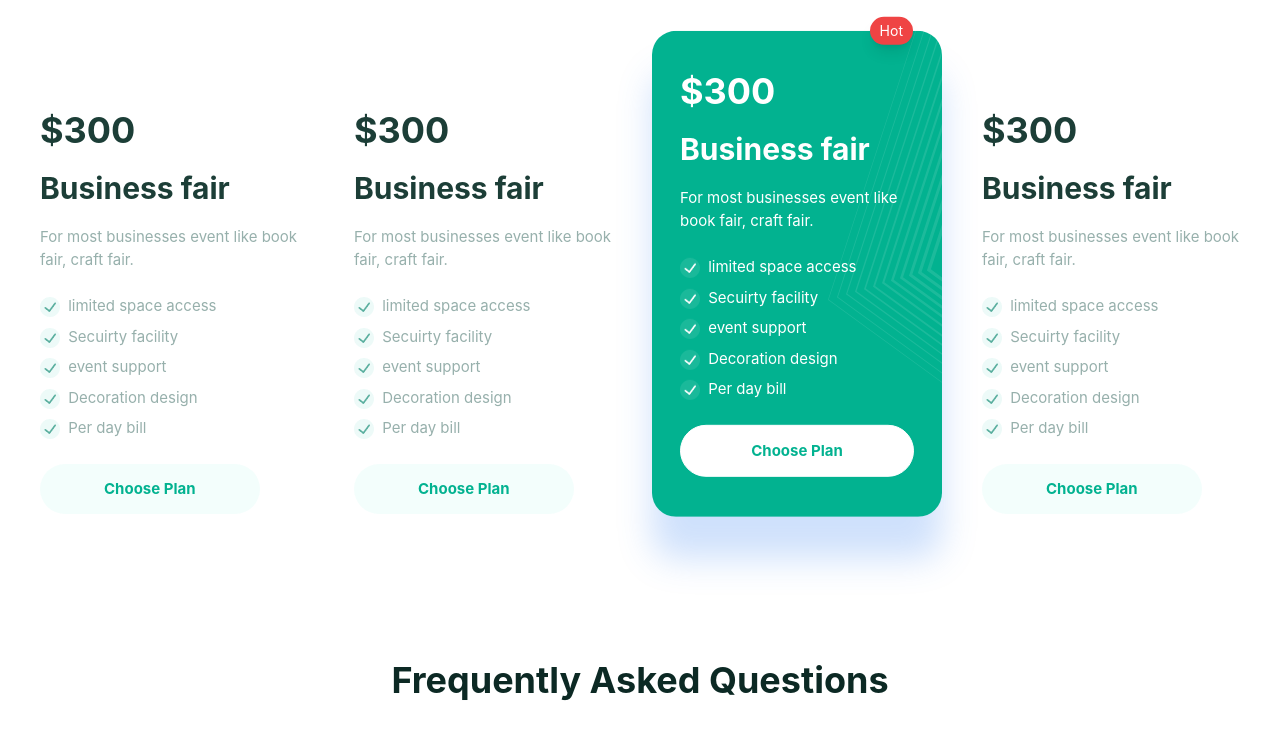
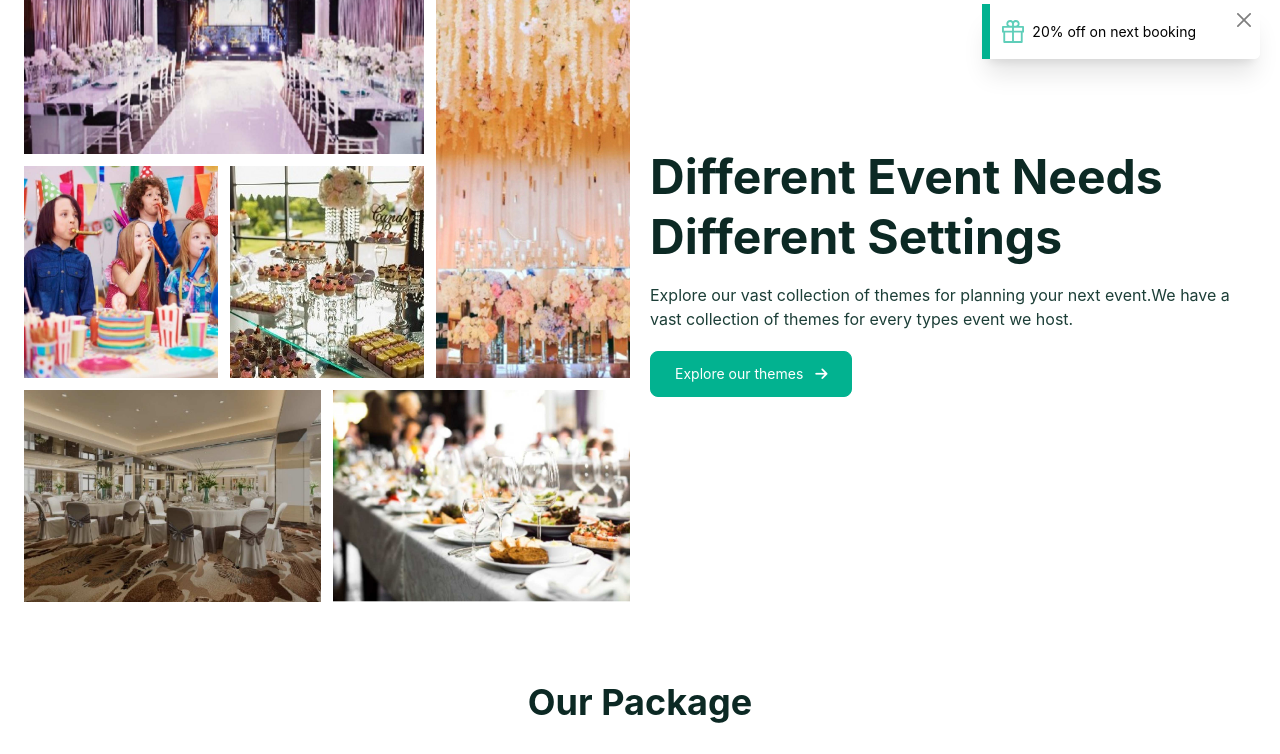
Before and after one commit to shovasarker/convention-center-with-tailwind, a website: page index.html in a window 1280 px wide. Shown: the part 721-1475 px from the top of the page. Drawn offline with Linux system fonts and the light colour scheme.

Commit message:
Toast and Extra Section Added

```diff
--- a/index.html
+++ b/index.html
@@ -12,6 +12,12 @@
 
         <!-- Tailwind-elements js link -->
         <script src="./dist/js/index.min.js" defer></script>
+
+        <!-- custom toast js link -->
+        <script src="./dist/js/toast.js" defer></script>
+
+        <!-- *font awesome kit link -->
+        <script src="https://kit.fontawesome.com/18dfec91eb.js" crossorigin="anonymous" defer></script>
     </head>
 
     <body>
@@ -144,6 +150,37 @@
                 <!-- carousel from tailwind element end -->
             </section>
             <!-- carousel or image slider section end -->
+
+            <!-- Extra Section start  -->
+            <section class="container px-6 my-12 md:my-16 lg:my-20">
+                <div class="grid grid-cols-1 lg:grid-cols-2 gap-5">
+                    <div class="grid grid-cols-6 grid-rows-3 gap-2 lg:gap-3 p-4 md:p-6 lg:p-0">
+                        <img src="./images/convention-2_1.png" alt="" class="col-span-4 h-full">
+                        <img src="./images/convention-3_1.png" alt="" class="col-span-2 row-span-2 h-full">
+                        <img src="./images/convention-4.png" alt="" class="col-span-2 h-full">
+                        <img src="./images/convention-5.jpg" alt="" class="col-span-2 h-full">
+                        <img src="./images/convention-1_1.png" alt="" class="col-span-3 row-start-3 h-full">
+                        <img src="./images/convention-6_1.png" alt="" class="col-span-3 row-start-3 h-full">
+                    </div>
+                    <div
+                        class="h-full flex flex-col lg:justify-center items-center lg:items-start text-center lg:text-left">
+                        <h2 class="text-3xl md:text-4xl xl:text-5xl xl:leading-tight font-bold mb-4 text-paste-800">
+                            Different Event
+                            Needs Different
+                            Settings</h2>
+                        <p class="mb-5 text-paste-700">Explore our vast collection of themes for planning your next
+                            event.We have a
+                            vast
+                            collection
+                            of themes for every types event we host.</p>
+                        <button
+                            class="text-sm bg-paste-500 border border-paste-500 text-white rounded-lg px-6 py-3 hover:bg-white hover:text-paste-500 transition-colors">Explore
+                            our themes
+                            <i class="fas fa-arrow-right ml-2"></i></button>
+                    </div>
+                </div>
+            </section>
+            <!-- Extra Section End -->
 
             <!-- package section start -->
             <section class="container px-6 my-20">
@@ -381,6 +418,21 @@
             </section>
             <!-- FAQ Section end -->
 
+            <!-- toast start -->
+            <div class="fixed pr-5 pb-5 bottom-0p right-0p w-auto" id="toast">
+                <div class="flex items-start justify-between p-2 pl-3 rounded-r-md text-sm bg-white/80 shadow-xl border-l-8 border-l-paste-500"
+                    role="alert">
+                    <div class="flex items-center mr-10 space-x-2 py-2">
+                        <img class="inline-block" src="./images/icons/Vector.svg" alt="">
+                        <span class="font-normal">20% off on next booking</span>
+                    </div>
+                    <button type="button" id="close-btn"
+                        class=" btn-close box-content w-4 h-4 text-black border-none rounded-none opacity-50 focus:shadow-none focus:outline-none focus:opacity-100 hover:text-black hover:opacity-75 hover:no-underline">
+                    </button>
+                </div>
+            </div>
+            <!-- toast end -->
+
         </main>
         <!-- main section end -->
 
--- a/tailwind.config.js
+++ b/tailwind.config.js
@@ -27,6 +27,8 @@ module.exports = {
         '5p': '5%',
         '10p': '10%',
         '13p': '13%',
+        '50p': '50%',
+        '100p': '100%',
       },
       backgroundPosition: {
         '115p': '115%',
```
Also changed, not shown: dist/css/output.css, dist/js/toast.js (added).
